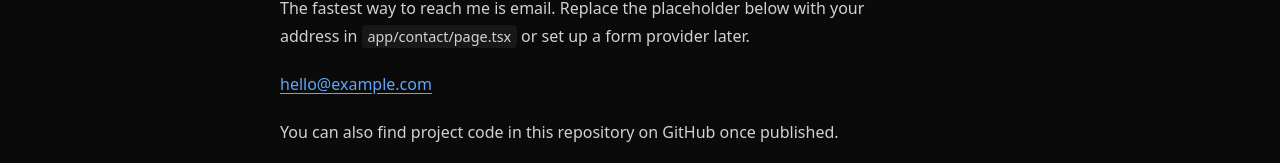
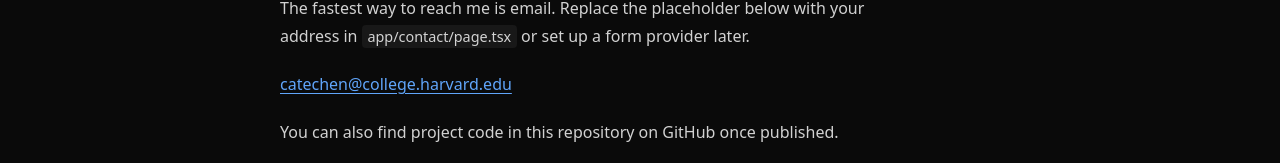
Before and after one commit to catechen-byte/Cate-Chen-Website, a Next.js app: page /contact in a window 1280 px wide. Shown: the part 235-398 px from the top of the page. Built offline with nearby package versions, Linux system fonts and the light colour scheme; no server answers.

Commit message:
Update page.tsx

```diff
--- a/app/contact/page.tsx
+++ b/app/contact/page.tsx
@@ -17,7 +17,7 @@ export default function ContactPage() {
             in <code>app/contact/page.tsx</code> or set up a form provider later.
           </p>
           <p>
-            <a href="mailto:hello@example.com">hello@example.com</a>
+            <a href="mailto:hello@example.com">catechen@college.harvard.edu</a>
           </p>
           <p>
             You can also find project code in this repository on GitHub once published.
```
